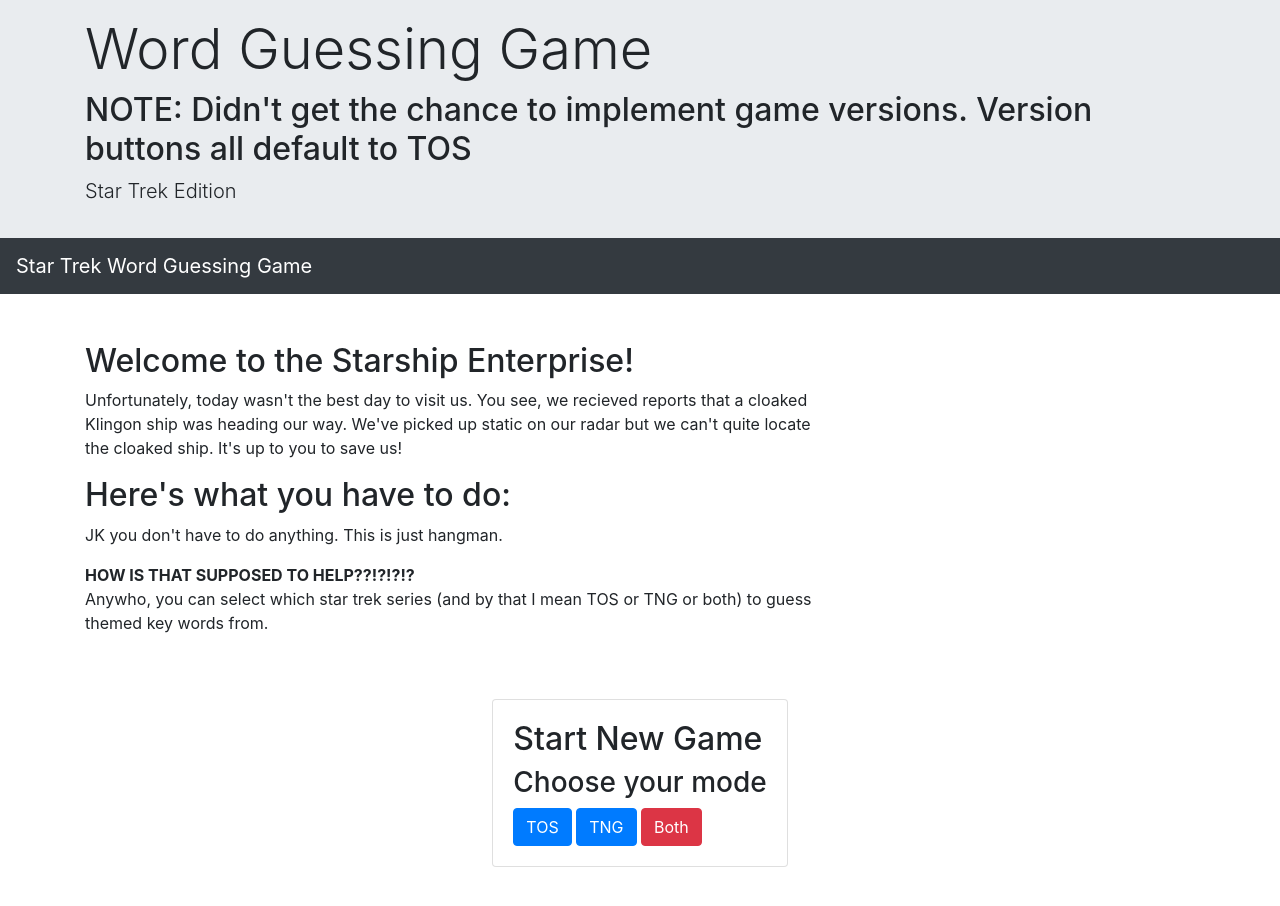
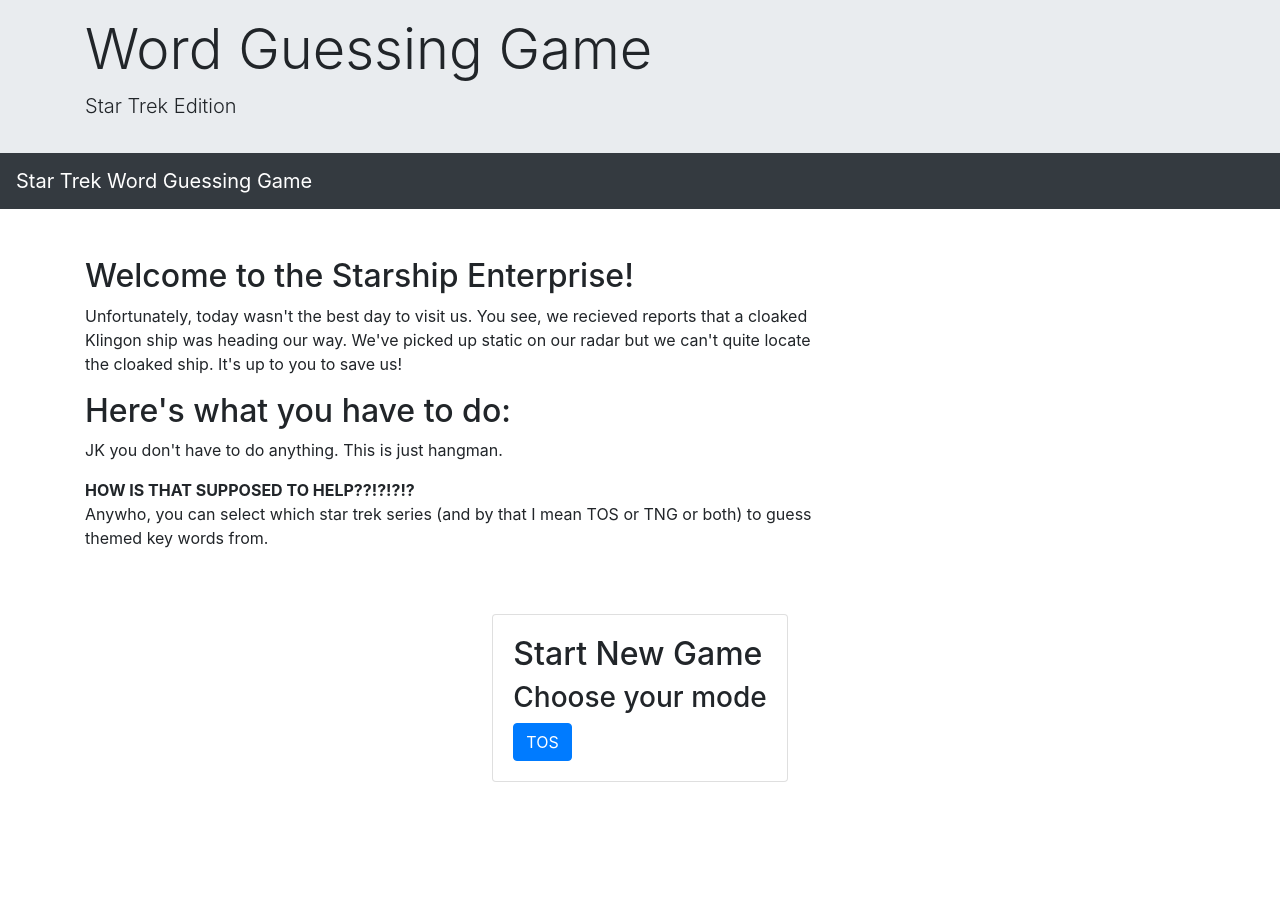
Before and after one commit to anyakeller/word_guess_game, a plain HTML site: page index.html in a window 1280 px wide. After the commit the page ends 846 px from the top, so only its background shows below. Drawn offline with nearby package versions, Linux system fonts and the light colour scheme.

Commit message:
Update index.html

```diff
--- a/index.html
+++ b/index.html
@@ -68,10 +68,7 @@
         <div class="jumbotron jumbotron-fluid py-3" style="margin-bottom: 0px">
             <div class="container">
                 <h1 class="display-4">Word Guessing Game</h1>
-                <h2>
-                    NOTE: Didn't get the chance to implement game versions.
-                    Version buttons all default to TOS
-                </h2>
+
                 <p class="lead">
                     Star Trek Edition
                 </p>
@@ -173,20 +170,7 @@
                         >
                             TOS
                         </button>
-                        <button
-                            type="button"
-                            class="btn btn-primary mode"
-                            value="tng"
-                        >
-                            TNG
-                        </button>
-                        <button
-                            type="button"
-                            class="btn btn-danger mode"
-                            value="both"
-                        >
-                            Both
-                        </button>
+
                     </div>
                 </div>
             </div>
```
